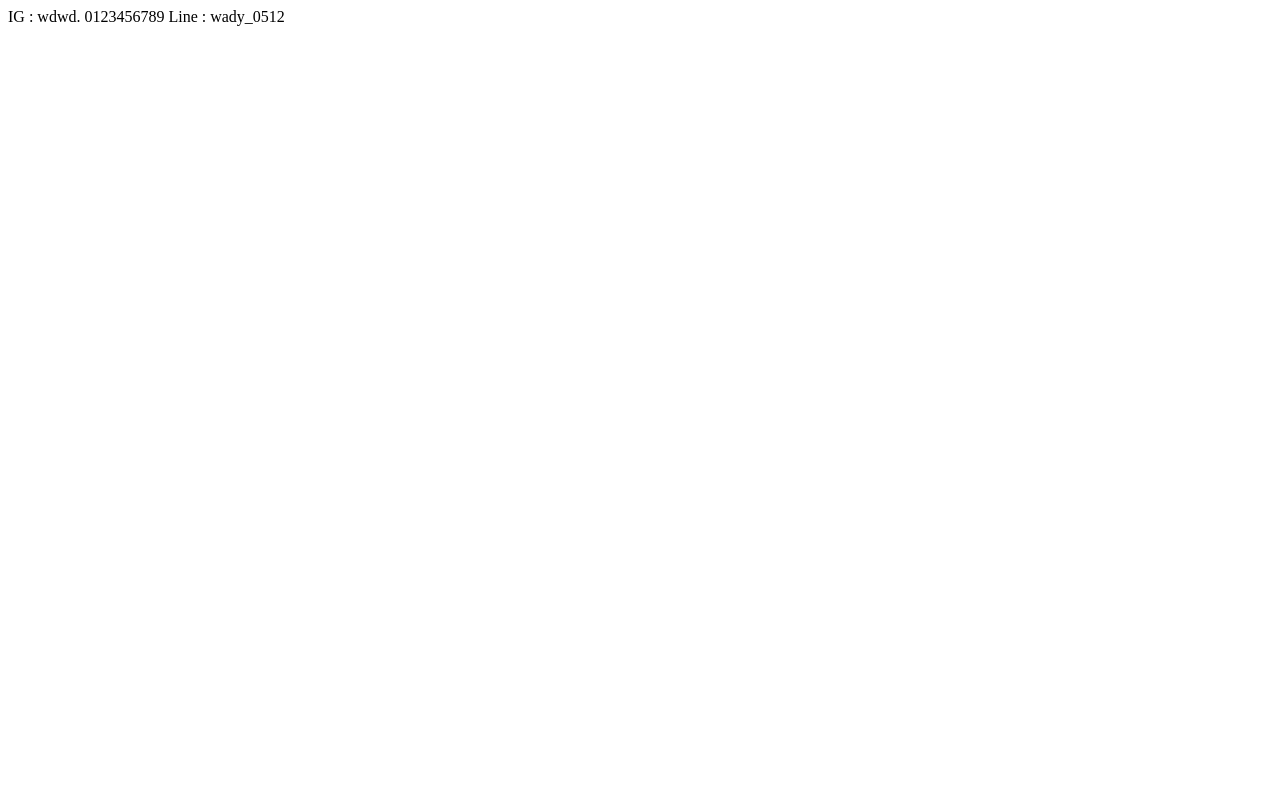
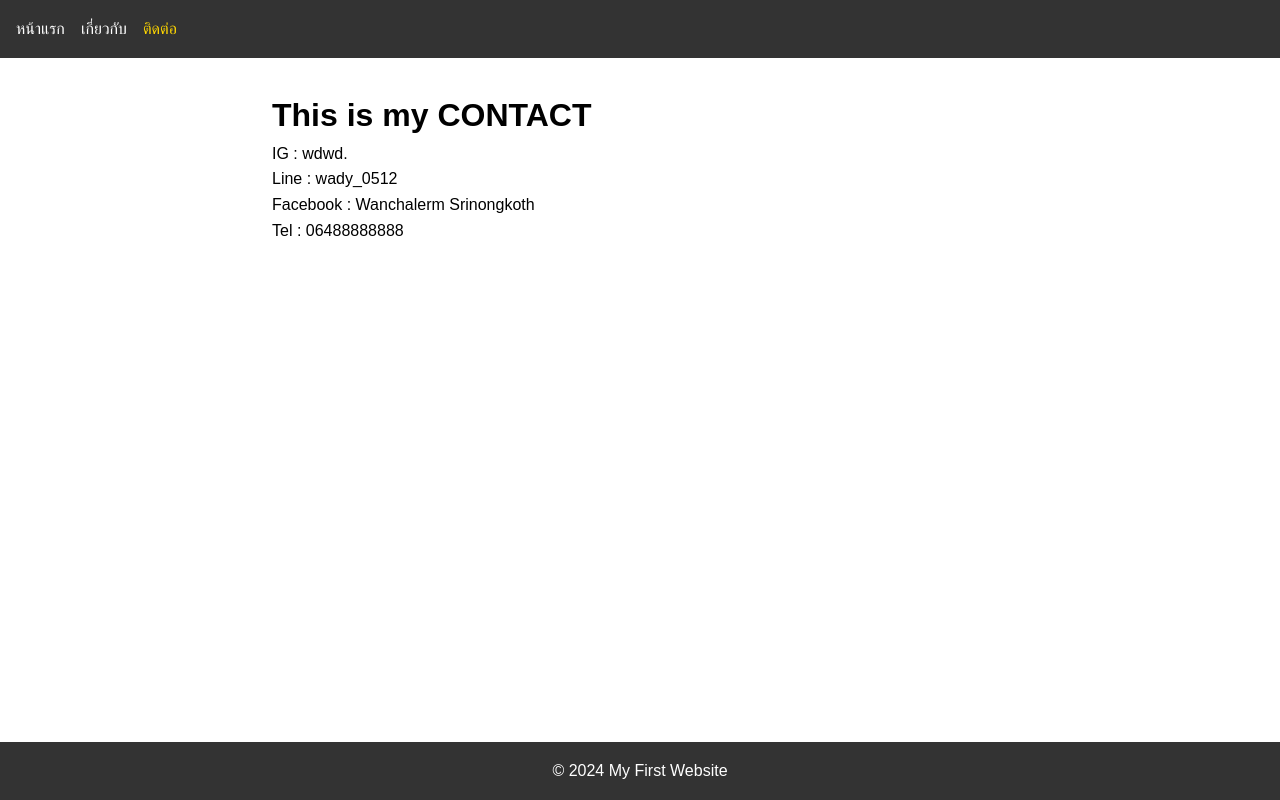
Before and after one commit to 66160153waaa/my-first-website, a plain HTML site: page contact.html in a window 1280 px wide. Drawn offline with Linux system fonts and the light colour scheme.

Commit message:
Update code cantact.html

```diff
--- a/contact.html
+++ b/contact.html
@@ -1,3 +1,32 @@
-IG : wdwd.
-0123456789
-Line : wady_0512
+<!DOCTYPE html>
+<html lang="th">
+<head>
+  <meta charset="UTF-8">
+  <meta name="viewport" content="width=device-width, initial-scale=1.0">
+  <title>หน้าแรก - เว็บไซต์ของฉัน</title>
+  <link rel="stylesheet" href="css/style.css">
+</head>
+<body>
+  <header>
+    <nav>
+      <ul>
+        <li><a href="index.html">หน้าแรก</a></li>
+        <li><a href="about.html">เกี่ยวกับ</a></li>
+        <li><a href="contact.html" class="active">ติดต่อ</a></li>
+      </ul>
+    </nav>
+  </header>
+
+  <main>
+    <h1>This is my CONTACT</h1>
+    <p>IG : wdwd.</p>
+    <p>Line : wady_0512</p>
+    <p>Facebook : Wanchalerm Srinongkoth</p>
+    <p>Tel : 06488888888</p>
+  </main>
+
+  <footer>
+    <p>&copy; 2024 My First Website</p>
+  </footer>
+</body>
+</html>
```
